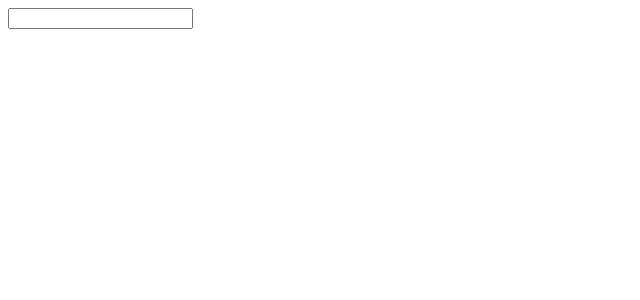
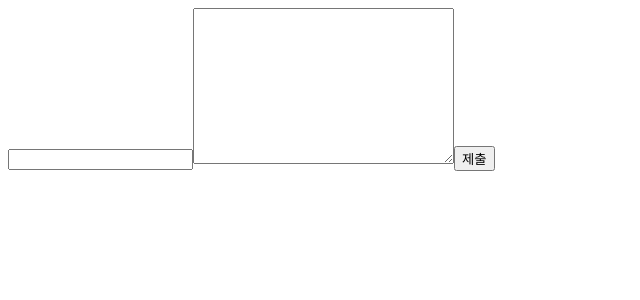
Before and after one commit to toswm128/Vue-Study, a Vue app in the folder vue-study/: page / in a window 1280 px wide. Shown: the top 300 px of the page, without its empty margins (0-640 px from the left). Built offline with nearby package versions, Linux system fonts and the light colour scheme.

Commit message:
[ADD] content

```diff
--- a/vue-study/src/App.vue
+++ b/vue-study/src/App.vue
@@ -2,7 +2,7 @@
   <div id="app">
     <router-view>
       <Todo />
-      <Memo text="i'am text" />
+      <Memo />
     </router-view>
   </div>
 </template>
--- a/vue-study/src/components/Memo.vue
+++ b/vue-study/src/components/Memo.vue
@@ -6,7 +6,7 @@
         <span class="id"> id: {{ id }} </span>
       </div>
       <div class="writing">
-        안녕하게요용ㅁㄴ어ㅗㅁㄴ어ㅏㅁㄴ
+        {{ content }}
       </div>
     </div>
   </div>
@@ -19,12 +19,8 @@ export default {
   data() {
     return {
       memos: JSON.parse(localStorage.getItem("memos")),
-      title: this.memos.map(memo => {
-        console.log(memo.text);
-        if (memo.id === this.id) {
-          return memo.text;
-        }
-      }),
+      title: "",
+      content: "",
     };
   },
   methods: {
@@ -32,7 +28,19 @@ export default {
       console.log("aa");
     },
   },
-  mounted: function() {},
+  mounted: function() {
+    this.memos.map(memo => {
+      console.log(memo.text, memo.id);
+      if (memo.id === this.id * 1) {
+        console.log(memo.text, "a");
+        this.title = memo.title;
+        this.content = memo.content;
+        console.log(this);
+      } else {
+        console.log(memo.id, this);
+      }
+    });
+  },
 };
 </script>
 
--- a/vue-study/src/components/Todo.vue
+++ b/vue-study/src/components/Todo.vue
@@ -1,7 +1,9 @@
 <template>
   <div class="todo">
     <form v-on:submit.prevent="addTodo">
-      <input type="text" v-model="content" />
+      <input type="text" v-model="title" />
+      <textarea v-model="content" cols="30" rows="10"></textarea>
+      <button>제출</button>
     </form>
     <ul>
       <router-link
@@ -10,9 +12,9 @@
         v-for="item in this.todos"
         :key="item.id"
         :id="item.id"
-        :to="{ path: 'memo', query: { id: item.id, text: item.text } }"
+        :to="{ path: 'memo', query: { id: item.id } }"
       >
-        {{ item.text }}
+        {{ item.title }}
       </router-link>
     </ul>
   </div>
@@ -24,6 +26,7 @@ export default {
   data() {
     return {
       todos: [],
+      title: "",
       content: "",
     };
   },
@@ -36,8 +39,9 @@ export default {
       });
     },
     addTodo: function() {
-      const text = this.content;
-      this.todos.push({ id: this.todos.length, text });
+      const title = this.title;
+      const content = this.content;
+      this.todos.push({ id: this.todos.length, title, content });
       localStorage.setItem("memos", JSON.stringify(this.todos));
       this.content = "";
     },
```
